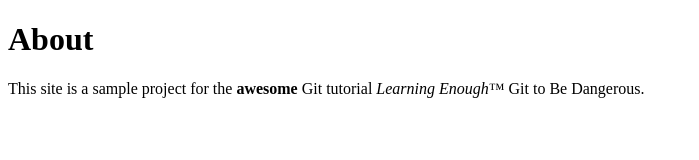
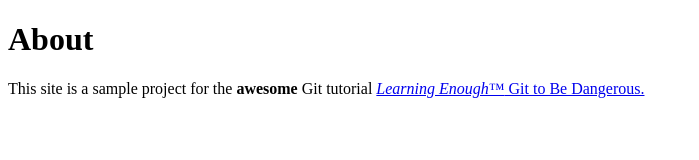
Before and after one commit to franzwolfeneck/website, a plain HTML site: page about.html in a window 1280 px wide. Shown: the whole page, without its empty margins (0-699 px from the left). Drawn offline with Linux system fonts and the light colour scheme.

Commit message:
Add link to tutorial title

```diff
--- a/about.html
+++ b/about.html
@@ -1,14 +1,16 @@
 <!DOCTYPE html>
 <html>
+
 <head>
   <meta charset="utf-8">
   <title>About Us</title>
 </head>
+
 <body>
   <h1>About</h1>
   <p>
-      This site is a sample project for the <strong>awesome</strong> Git
-      tutorial <em>Learning Enough™</em> Git to Be Dangerous.
+    This site is a sample project for the <strong>awesome</strong> Git tutorial <a href="http://www.learnenough.com/git-tutorial"><em>Learning Enough™</em> Git to Be Dangerous.</a>
   </p>
 </body>
+
 </html>
```
Lines whose indentation alone changed are shown as unchanged.
